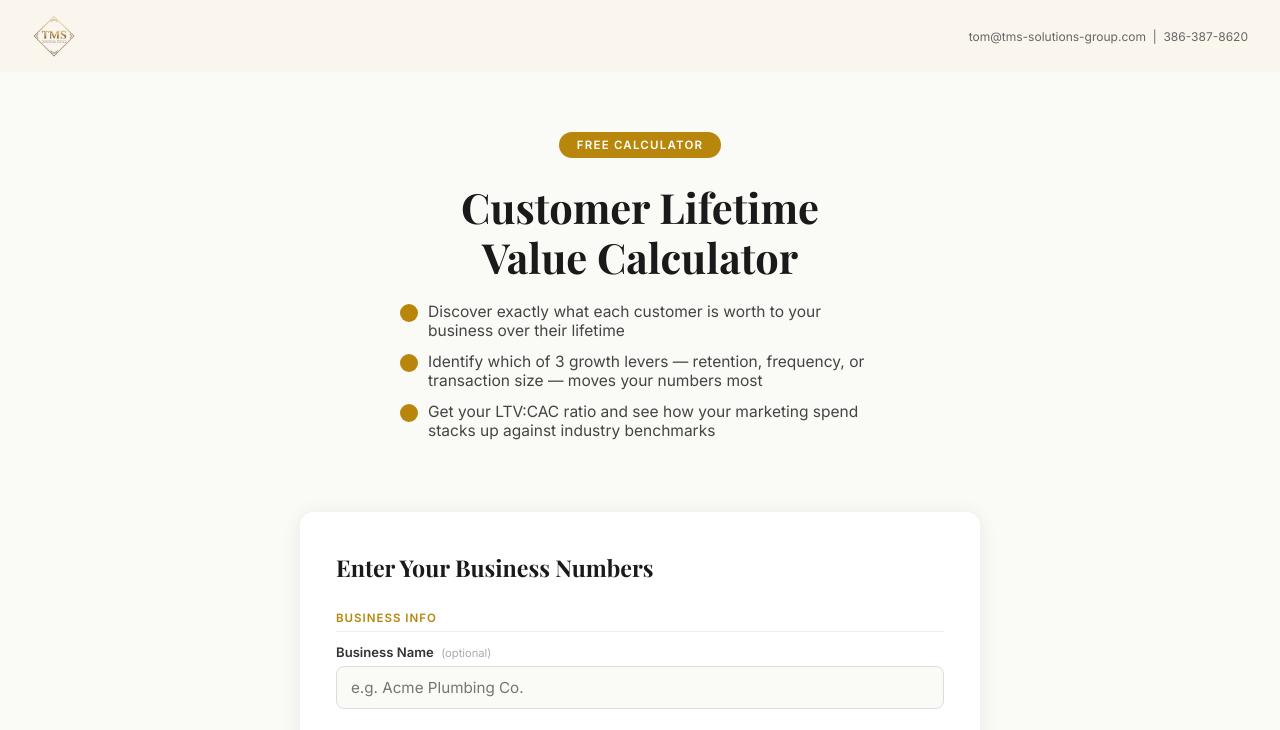
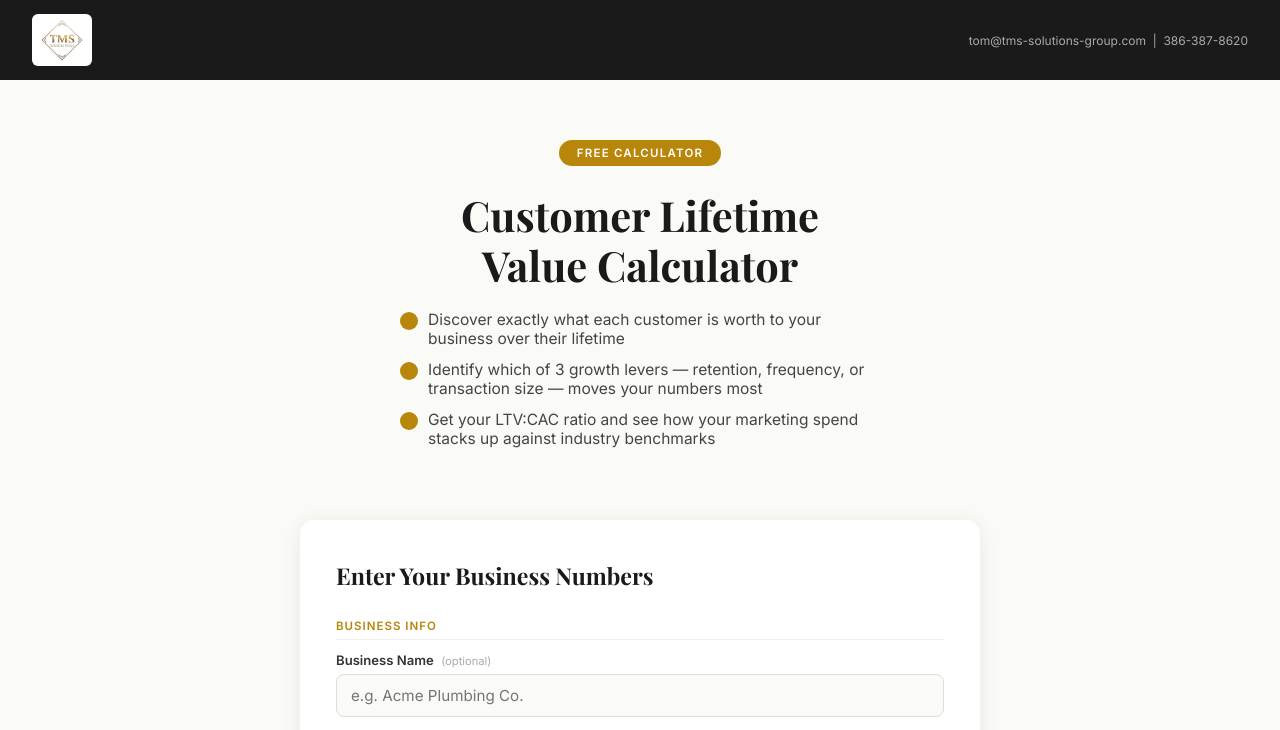
Before and after one commit to Tsparling1/tms-clv-calculator, a website: page public/index.html in a window 1280 px wide. Shown: the top 730 px of the page. Drawn offline with nearby package versions, Linux system fonts and the light colour scheme.

Commit message:
Dark header restored; logo wrapped in white pill

```diff
--- a/public/index.html
+++ b/public/index.html
@@ -18,7 +18,7 @@
 
     /* ── HEADER ── */
     header {
-      background: #FAF6EE;
+      background: #1a1a1a;
       padding: 14px 32px;
       display: flex;
       align-items: center;
@@ -35,9 +35,10 @@
       font-size: 0.72rem;
       margin-top: 2px;
     }
+    .brand-logo-wrap { background: #fff; padding: 4px 8px; border-radius: 6px; display: inline-flex; align-items: center; }
     .brand-logo { height: 44px; width: auto; display: block; object-fit: contain; }
     .header-contact {
-      color: #666;
+      color: #aaa;
       font-size: 0.75rem;
       text-align: right;
     }
@@ -423,7 +424,7 @@
 <body>
 
 <header>
-  <img src="/images/tms-logo.png" alt="TMS Solutions Group" class="brand-logo" />
+  <div class="brand-logo-wrap"><img src="/images/tms-logo.png" alt="TMS Solutions Group" class="brand-logo" /></div>
   <div class="header-contact">tom@tms-solutions-group.com &nbsp;|&nbsp; 386-387-8620</div>
 </header>
 
```
